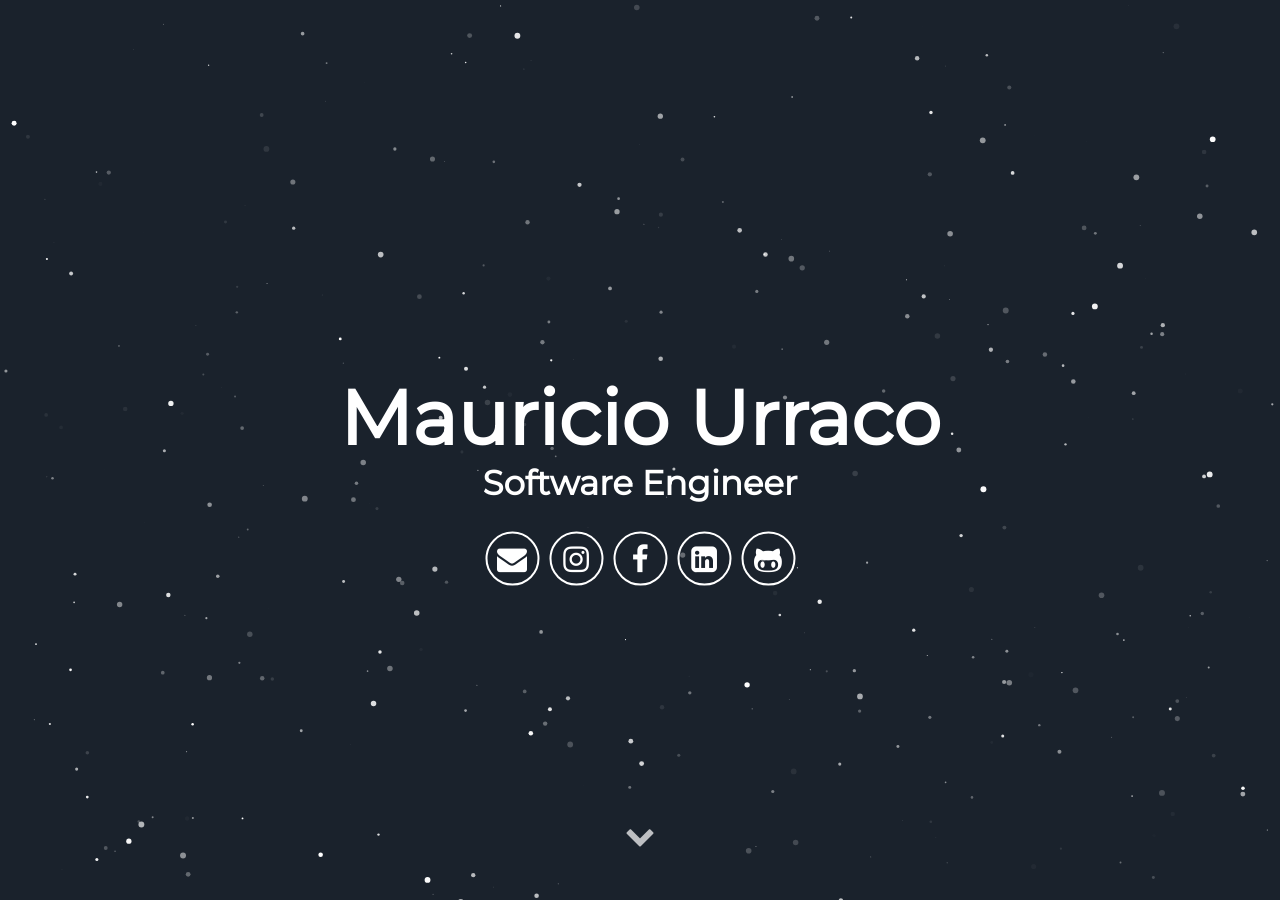
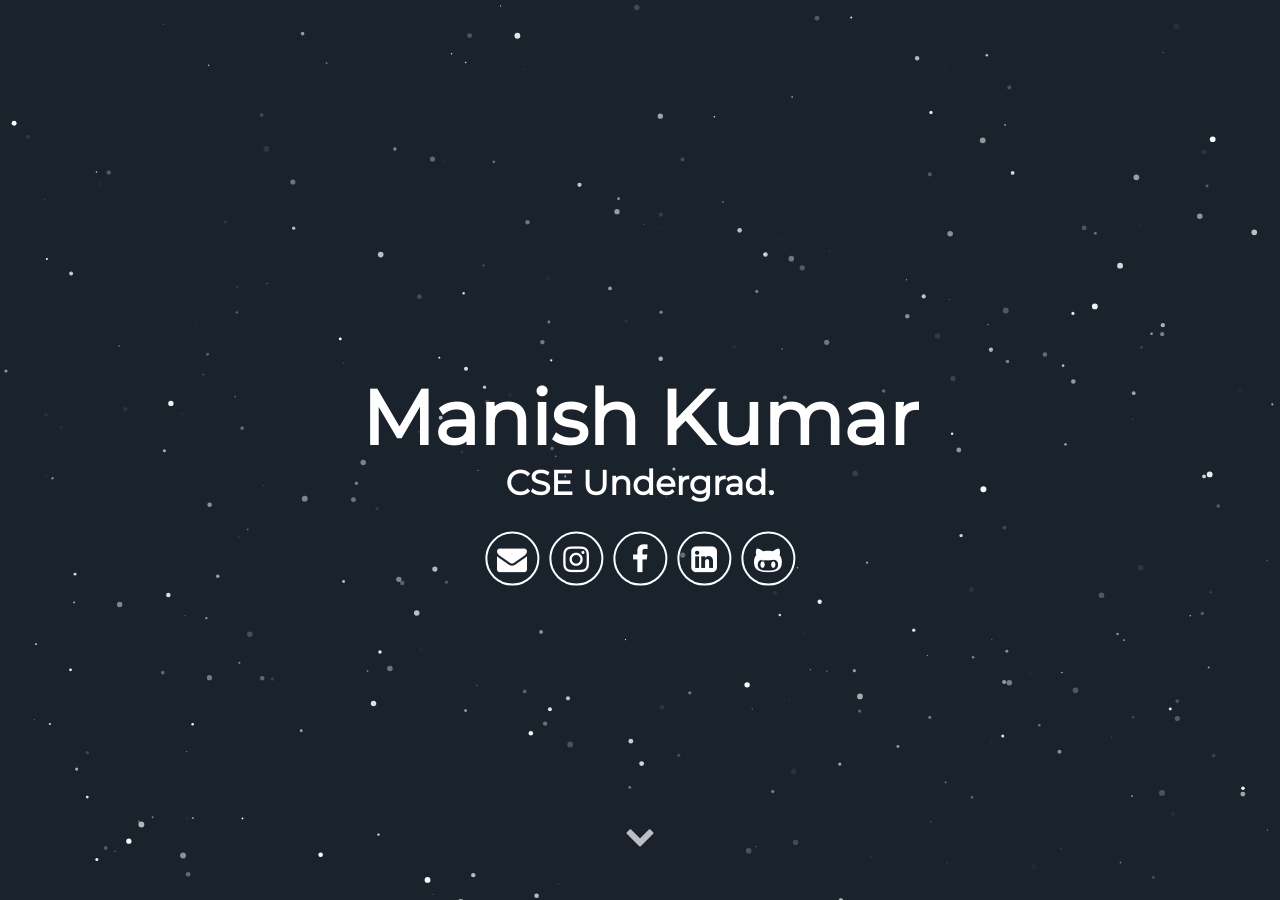
Before and after one commit to polar-hushed/polar-hushed.github.io, a Jekyll site: the page built from index.html, in a window 1280 px wide and 900 px high. Built offline with Jekyll 4.4.1, drawn with Linux system fonts in a browser that asks for light colours; some web fonts are replaced.

Commit message:
Update _config.yml

```diff
--- a/_config.yml
+++ b/_config.yml
@@ -1,14 +1,14 @@
 # Site settings
-title: Mauricio Urraco
+title: Manish Kumar
 description: Jekyll Theme Minimal Resume
 # baseurl: "" # the subpath of your site, e.g. /blog
 # url: "localhost:3000" # the base hostname & protocol for your site e.g. http://willianjusten.com.br
 
 # User settings
-username: Mauricio Urraco
+username: Manish Kumar
 user_description: I\'m a nomad Software Engineer, always searching for the next challenge; no task is too scary nor too difficult. Lately I have been immersed in the <b>crypto-world</b> working for Radix, a London based startup trying to create the next massive scalable DLT. I'm one of the two guys behind all the JS related stuff.
-user_title: Software Engineer
-email: mauriurraco@gmail.com
+user_title: CSE Undergrad.
+email: kumarm1642@gmail.com
 # twitter_username: lorem_ipsum
 # github_username:  lorem_ipsum
 # gplus_username:  lorem_ipsum
```
